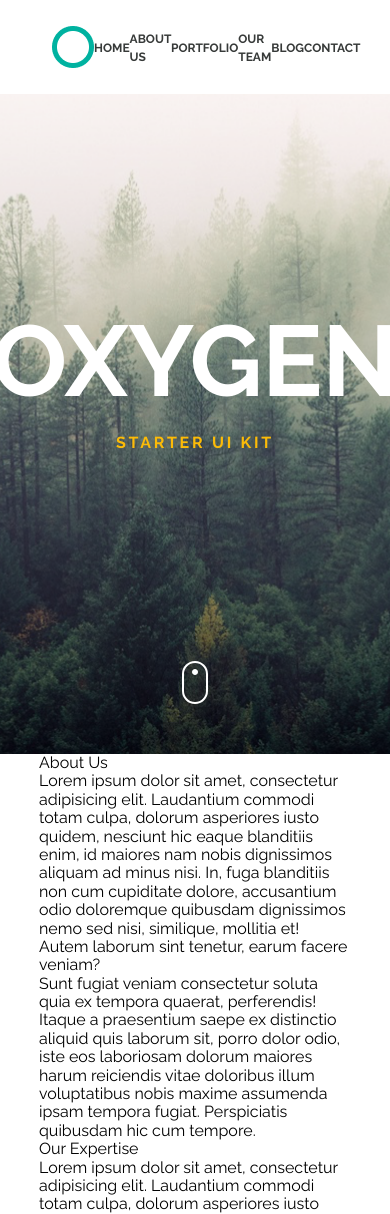
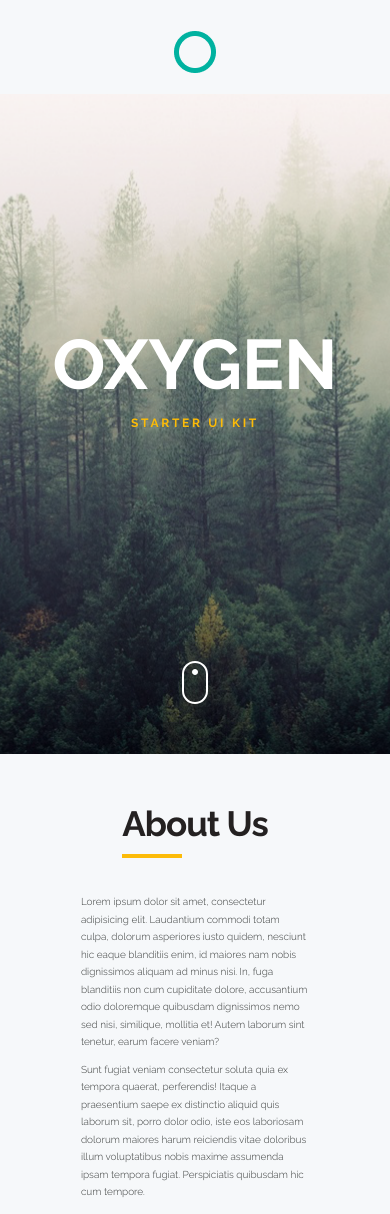
Before and after one commit to ssemenidov/oxygen, a plain HTML site: page index.html in a window 390 px wide. Shown: the top 1214 px of the page. Drawn offline with nearby package versions, Linux system fonts and the light colour scheme.

Commit message:
header + 1 sec styles

```diff
--- a/index.html
+++ b/index.html
@@ -19,7 +19,7 @@
         </div>
         <nav class="header__menu">
           <li class="header__item">
-            <a href="#" class="header__link">HOME</a>
+            <a href="#" class="header__link header__link--active">HOME</a>
           </li>
           <li class="header__item">
             <a href="#" class="header__link">ABOUT US</a>
@@ -47,17 +47,18 @@
       </div>
     </header>
     <section class="about">
-      <div class="container">
+      <div class="container hcontainer">
+        <div class="about__content">
           <div class="section-title">About Us</div>
-        <div class="section-text">
+          <div class="section-text about__text">
             <p>
-            Lorem ipsum dolor sit amet, consectetur adipisicing elit. Laudantium
-            commodi totam culpa, dolorum asperiores iusto quidem, nesciunt hic
-            eaque blanditiis enim, id maiores nam nobis dignissimos aliquam ad
-            minus nisi. In, fuga blanditiis non cum cupiditate dolore,
-            accusantium odio doloremque quibusdam dignissimos nemo sed nisi,
-            similique, mollitia et! Autem laborum sint tenetur, earum facere
-            veniam?
+              Lorem ipsum dolor sit amet, consectetur adipisicing elit.
+              Laudantium commodi totam culpa, dolorum asperiores iusto quidem,
+              nesciunt hic eaque blanditiis enim, id maiores nam nobis
+              dignissimos aliquam ad minus nisi. In, fuga blanditiis non cum
+              cupiditate dolore, accusantium odio doloremque quibusdam
+              dignissimos nemo sed nisi, similique, mollitia et! Autem laborum
+              sint tenetur, earum facere veniam?
             </p>
             <p>
               Sunt fugiat veniam consectetur soluta quia ex tempora quaerat,
@@ -69,9 +70,11 @@
             </p>
           </div>
         </div>
+      </div>
     </section>
     <section class="exp">
-      <div class="container">
+      <div class="container hcontainer">
+        <div class="exp__content">
           <div class="section-title">Our Expertise</div>
           <div class="section-content">
             <div class="section-text">
@@ -98,6 +101,7 @@
             </ul>
           </div>
         </div>
+      </div>
     </section>
     <footer class="footer"></footer>
     <script src="https://code.jquery.com/jquery-3.5.1.min.js"></script>
--- a/scss/header.scss
+++ b/scss/header.scss
@@ -1,11 +1,14 @@
+@import "var.scss";
 .logo {
   align-items: center;
   display: flex;
+  margin: 0 1em;
 }
 .header {
   background: url(../img/Header-bg.png) no-repeat center;
   background-size: cover;
 
+  margin: 0 auto;
   height: 754px;
   display: flex;
   justify-content: space-between;
@@ -13,21 +16,30 @@
   &-top {
     display: flex;
     justify-content: space-between;
-    padding: 0 52px;
+    padding: 0 4em;
     background: #ffffff;
     height: 94px;
   }
   &__menu {
     display: flex;
     max-width: 590px;
-    width: 100%;
+    width: 60%;
     justify-content: space-between;
     align-items: center;
   }
   &__link {
-    font-size: 12px;
+    font-size: 1rem;
     color: #373a39;
     font-weight: bold;
+    padding-left: 3px;
+    padding-right: 3px;
+    padding-bottom: 8px;
+  }
+  &__link:hover {
+    border-bottom: 2px solid $orange;
+  }
+  &__link--active {
+    border-bottom: 2px solid $orange;
   }
   &__content {
     display: flex;
@@ -36,13 +48,13 @@
   }
   &__title {
     color: #ffffff;
-    font-size: 100px;
+    font-size: 7rem;
     font-weight: bold;
   }
   &__subtitle {
-    color: #fcbb08;
+    color: $orange;
     font-weight: bold;
-    font-size: 16px;
+    font-size: 1.2rem;
     letter-spacing: 2.74286px;
     padding-top: 1em;
   }
@@ -53,3 +65,26 @@
     padding-bottom: 50px;
   }
 }
+
+@media screen and (max-width: 768px) {
+  .header {
+    &-top {
+      padding: 0 2em;
+      padding-top: 1em;
+    }
+    &__menu {
+      width: 80%;
+    }
+  }
+}
+@media screen and (max-width: 425px) {
+  .header {
+    &-top {
+      background-color: #f6f8fa;
+      justify-content: space-around;
+    }
+    &__menu {
+      display: none;
+    }
+  }
+}
--- a/scss/style.scss
+++ b/scss/style.scss
@@ -1,10 +1,18 @@
+@import "header.scss";
+@import "var.scss";
 * {
   margin: 0;
   padding: 0;
   box-sizing: border-box;
 }
+html {
+  font-size: 14px;
+}
 body {
   font-family: "Raleway", sans-serif;
+  max-width: 1440px;
+  margin: 0 auto;
+  min-width: 320px;
 }
 ul,
 li {
@@ -14,8 +22,96 @@ a {
   text-decoration: none;
   color: inherit;
 }
+p {
+  margin-bottom: 1em;
+}
 .container {
   width: 80%;
   margin: 0 auto;
+  max-width: 1170px;
 }
-@import "header.scss";
+.hcontainer {
+  padding: 150px 0;
+}
+.section {
+  &-title {
+    display: flex;
+    flex-direction: column;
+    font-weight: bold;
+    font-size: 3.5rem;
+    letter-spacing: -0.1rem;
+    height: fit-content;
+    color: $black;
+  }
+  &-title:after {
+    margin-top: 1rem;
+    content: "";
+    position: relative;
+    width: 60px;
+    height: 4px;
+    background: $orange;
+    margin-bottom: 1em;
+  }
+  &-text {
+    font-weight: 300;
+    font-size: 1rem;
+    line-height: 1.75em;
+    /* or 171% */
+
+    color: #373a39;
+  }
+}
+
+@media screen and (max-width: 768px) {
+  html {
+    font-size: 12px;
+  }
+  .container {
+    width: 85%;
+  }
+  .hcontainer {
+    padding: 100px 0;
+  }
+}
+@media screen and (max-width: 425px) {
+  html {
+    font-size: 10px;
+  }
+  .container {
+    width: 90%;
+  }
+  .hcontainer {
+    padding: 50px 0;
+  }
+}
+
+.about {
+  background: #f6f8fa;
+  &__content {
+    display: flex;
+    justify-content: space-between;
+  }
+
+  &__text {
+    max-width: 770px;
+    width: 65%;
+  }
+}
+
+.exp {
+  &__content {
+    display: flex;
+    justify-content: space-between;
+  }
+  &__text {
+    max-width: 770px;
+    width: 65%;
+  }
+}
+
+@media screen and (max-width: 425px) {
+  .about__content {
+    flex-direction: column;
+    align-items: center;
+  }
+}
--- /dev/null
+++ b/scss/var.scss
@@ -0,0 +1,2 @@
+$orange: #fcbb08;
+$black: #242121;
```
Also changed, not shown: css/header.css, css/style.css, css/var.css (added). Lines whose indentation alone changed are shown as unchanged.
